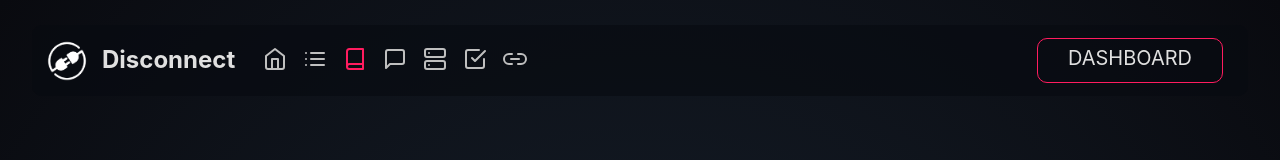
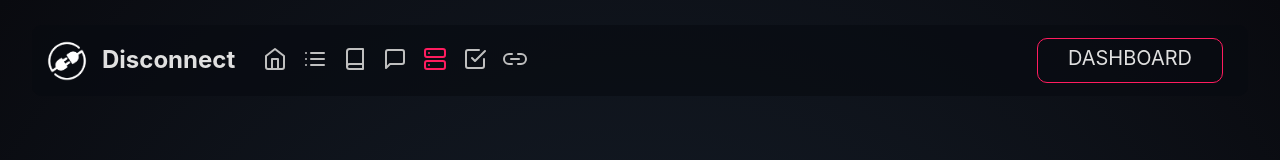
Before and after one commit to DisconnectDiscordBot/Website-V2, a Next.js app: page /status in a window 1280 px wide. Shown: the top 160 px of the page. Built offline with nearby package versions, Linux system fonts and the light colour scheme.

Commit message:
meta updates

```diff
--- a/pages/_app.js
+++ b/pages/_app.js
@@ -1,5 +1,4 @@
 import Head from 'next/head';
-
 import '../styles/globals.css';
 
 export default function LoadApp({ Component, pageProps }) {
--- a/pages/about.js
+++ b/pages/about.js
@@ -3,7 +3,7 @@ import styles from '../styles/About.module.scss';
 import Link from 'next/link';
 import Head from 'next/head';
 
-export default function Home() {
+export default function About() {
 	return (
 		<>
 			<Layout page='about'>
--- a/pages/landing.js
+++ b/pages/landing.js
@@ -3,10 +3,10 @@ import styles from '../styles/Redirect.module.scss';
 import Link from 'next/link';
 import Head from 'next/head';
 
-export default function Status() {
+export default function Landing() {
 	return (
 		<>
-			<Layout page='about'>
+			<Layout page='landing'>
 				<Head>
 					<title>Disconnect • Landing</title>
 					<meta name='title' content='Disconnect • Landing' />
--- a/pages/status.js
+++ b/pages/status.js
@@ -6,7 +6,7 @@ import Head from 'next/head';
 export default function Status() {
 	return (
 		<>
-			<Layout page='about'>
+			<Layout page='status'>
 				<Head>
 					<title>Disconnect • Status</title>
 					<meta name='title' content='Disconnect • Status' />
--- a/pages/vote.js
+++ b/pages/vote.js
@@ -3,10 +3,10 @@ import styles from '../styles/Redirect.module.scss';
 import Head from 'next/head';
 import Link from 'next/link';
 
-export default function Invite() {
+export default function Vote() {
 	return (
 		<>
-			<Layout page='invite'>
+			<Layout page='vote'>
 				<Head>
 					<meta
 						http-equiv='Refresh'
```
